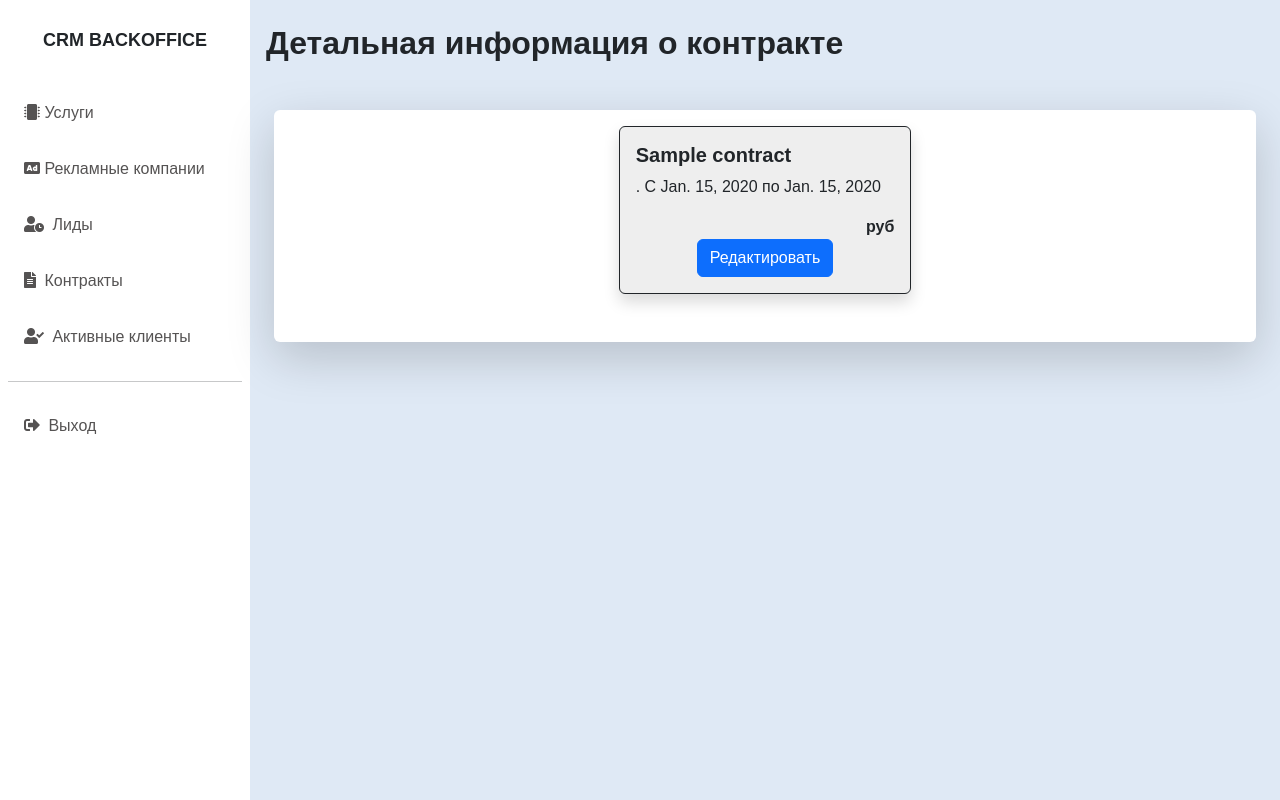
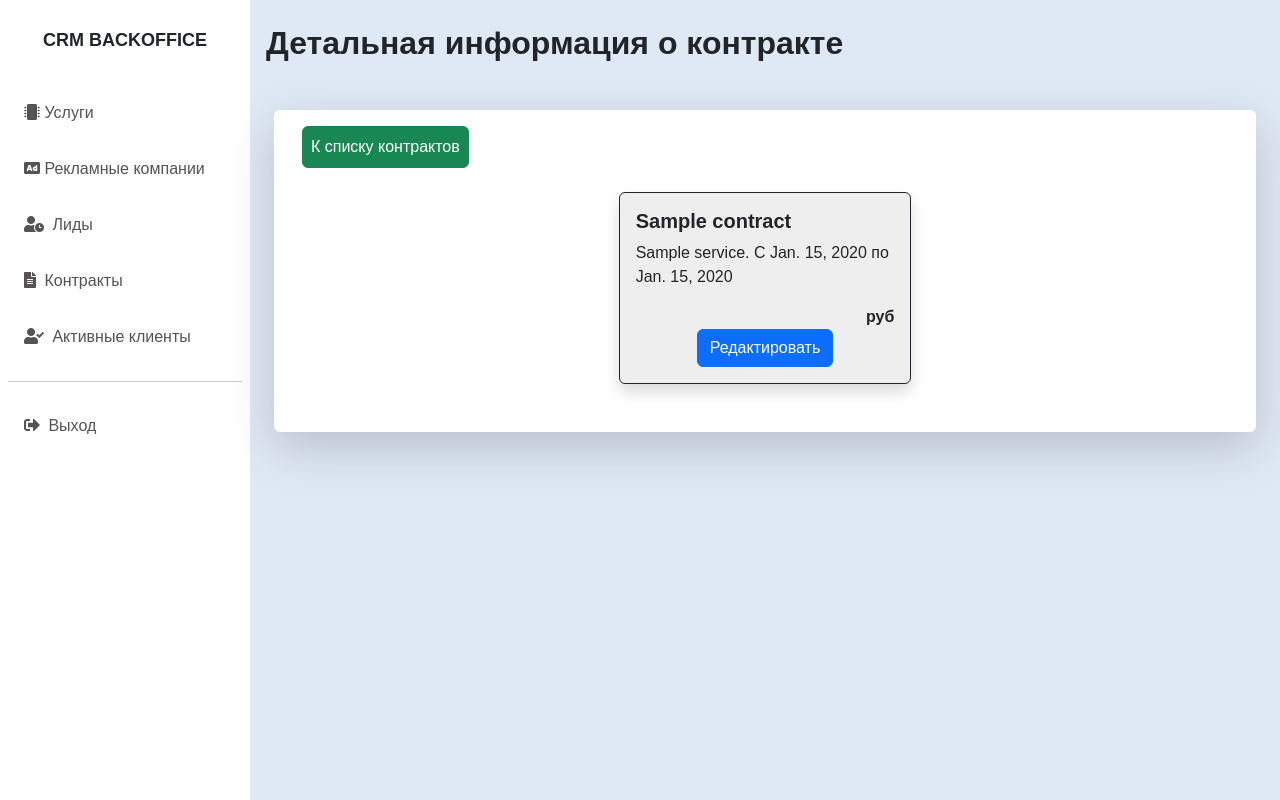
Before and after one commit to Nicksok2413/CRM, a Django app: page /contracts/1/ in a window 1280 px wide. Run offline with Django 5.2, Linux system fonts and the light colour scheme; a user stored in the database is signed in; tables that the repository leaves empty hold one stand-in row (values such as "Sample post").

Commit message:
update contracts templates

```diff
--- a/templates/contracts/contracts-create.html
+++ b/templates/contracts/contracts-create.html
@@ -5,7 +5,7 @@
 <div class="row bg-white px-3 py-3 mx-2 my-5 rounded pb-5 shadow-lg">
     <div class="col"></div>
     <div class="col">
-        <form method="POST" enctype="multipart/form-data" action="/contracts/new/">
+        <form method="POST" enctype="multipart/form-data" action="{% url 'contracts:create' %}">
             {% csrf_token %}
             {{ form.as_p }}
             <button type="submit" class="btn btn-primary">Создать</button>
--- a/templates/contracts/contracts-delete.html
+++ b/templates/contracts/contracts-delete.html
@@ -6,7 +6,7 @@
     <div class="col"></div>
     <div class="col">
         <p>Вы уверены что хотите удалить "{{ object.name }}"?</p>
-        <form method="POST" action="/contracts/{{ object.pk }}/delete/">
+        <form method="POST" action="{% url 'contracts:delete' object.pk %}">
             {% csrf_token %}
             {{ form.as_p }}
             <button type="submit" class="btn btn-danger">Удалить</button>
--- a/templates/contracts/contracts-detail.html
+++ b/templates/contracts/contracts-detail.html
@@ -3,15 +3,18 @@
 {% block content %}
 <h2 class="fw-bold">Детальная информация о контракте</h2>
 <div class="row bg-white px-3 py-3 mx-2 my-5 rounded pb-5 shadow-lg">
+    <div class="hstack gap-3 pb-4">
+        <a href="{% url 'contracts:list' %}" class="btn btn-success p-2">К списку контрактов</a>
+    </div>
     <div class="col"></div>
     <div class="col">
         <div class="card border-dark shadow" style="background: #eee">
             <div class="card-body">
                 <h5 class="card-title fw-bold">{{ object.name }}</h5>
-                <p class="card-text">{{ object.product.name }}. С {{ object.start_date }} по {{ object.end_date }}</p>
+                <p class="card-text">{{ object.service.name }}. С {{ object.start_date }} по {{ object.end_date }}</p>
                 <div class="d-flex justify-content-end fw-bold">{{ object.cost }}руб</div>
                 <div class="d-flex justify-content-center fw-bold">
-                    <a href="/contracts/{{ object.pk }}/edit" class="btn btn-primary">Редактировать</a>
+                    <a href="{% url 'contracts:edit' object.pk %}" class="btn btn-primary">Редактировать</a>
                 </div>
             </div>
         </div>
--- a/templates/contracts/contracts-edit.html
+++ b/templates/contracts/contracts-edit.html
@@ -5,7 +5,7 @@
 <div class="row bg-white px-3 py-3 mx-2 my-5 rounded pb-5 shadow-lg">
     <div class="col"></div>
     <div class="col">
-        <form method="POST" action="/contracts/{{ object.pk }}/edit/">
+        <form method="POST" action="{% url 'contracts:edit' object.pk %}">
             {% csrf_token %}
             {{ form.as_p }}
             <button type="submit" class="btn btn-primary">Применить</button>
--- a/templates/contracts/contracts-list.html
+++ b/templates/contracts/contracts-list.html
@@ -4,14 +4,14 @@
 <h2 class="fw-bold">Контракты</h2>
 <div class="row bg-white px-3 py-3 mx-2 my-5 rounded pb-5 shadow-lg">
     <div class="hstack gap-3 pb-4">
-        <a href="/contracts/new" class="btn btn-success p-2">Создать</a>
+        <a href="{% url 'contracts:create' %}" class="btn btn-success p-2">Создать</a>
     </div>
     <div class="col">
         <ul class="list-group">
             {% for contract in contracts %}
             <li class="list-group-item list-group-item-light d-flex justify-content-between">
-                <a href="/contracts/{{ contract.pk }}" class="text-decoration-none link-dark">{{ contract.name }}</a>
-                <a href="/contracts/{{ contract.pk }}/delete" class="btn btn-danger">Удалить</a>
+                <a href="{% url 'contracts:detail' contract.pk %}" class="text-decoration-none link-dark">{{ contract.name }}</a>
+                <a href="{% url 'contracts:delete' contract.pk %}" class="btn btn-danger">Удалить</a>
             </li>
             {% endfor %}
         </ul>
```
